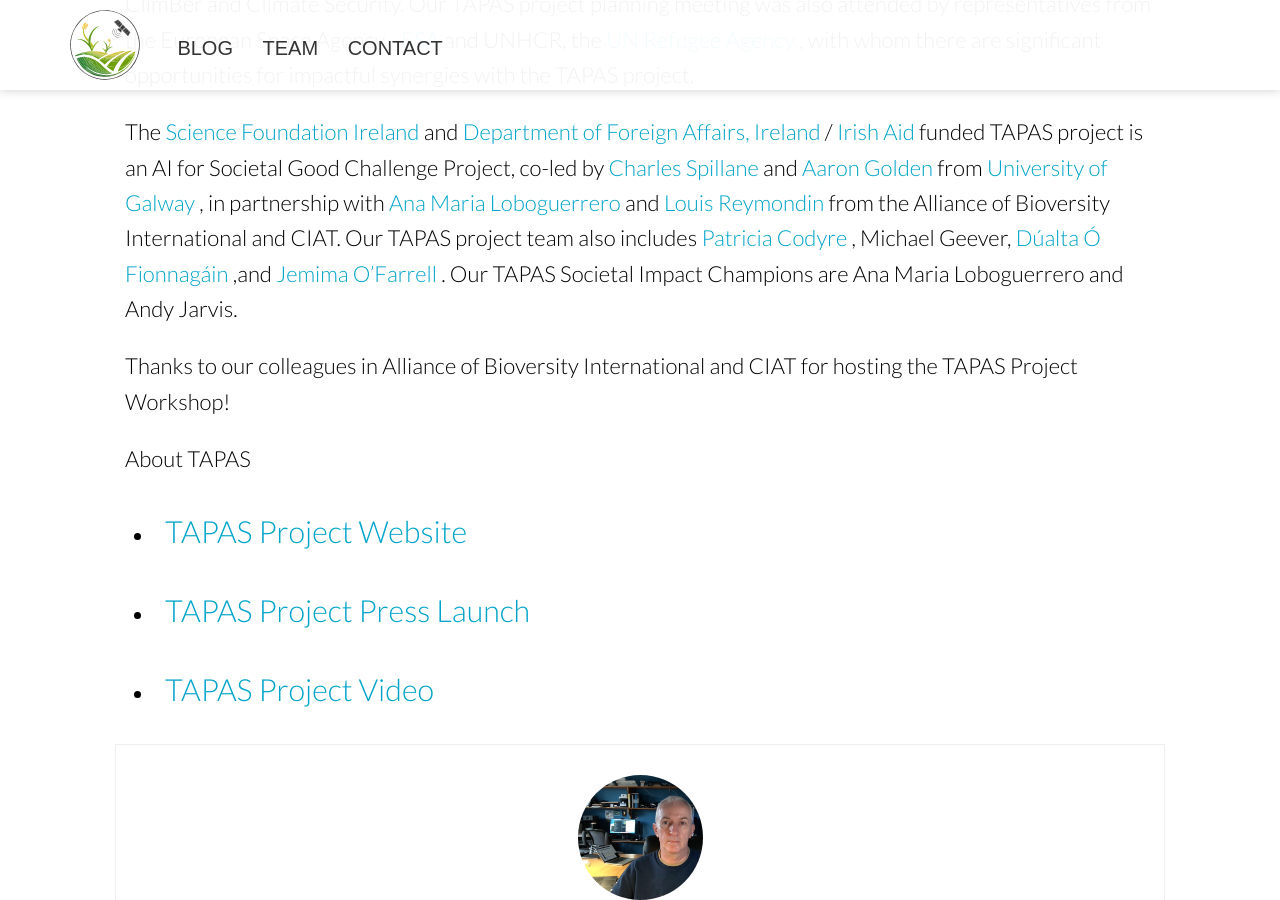
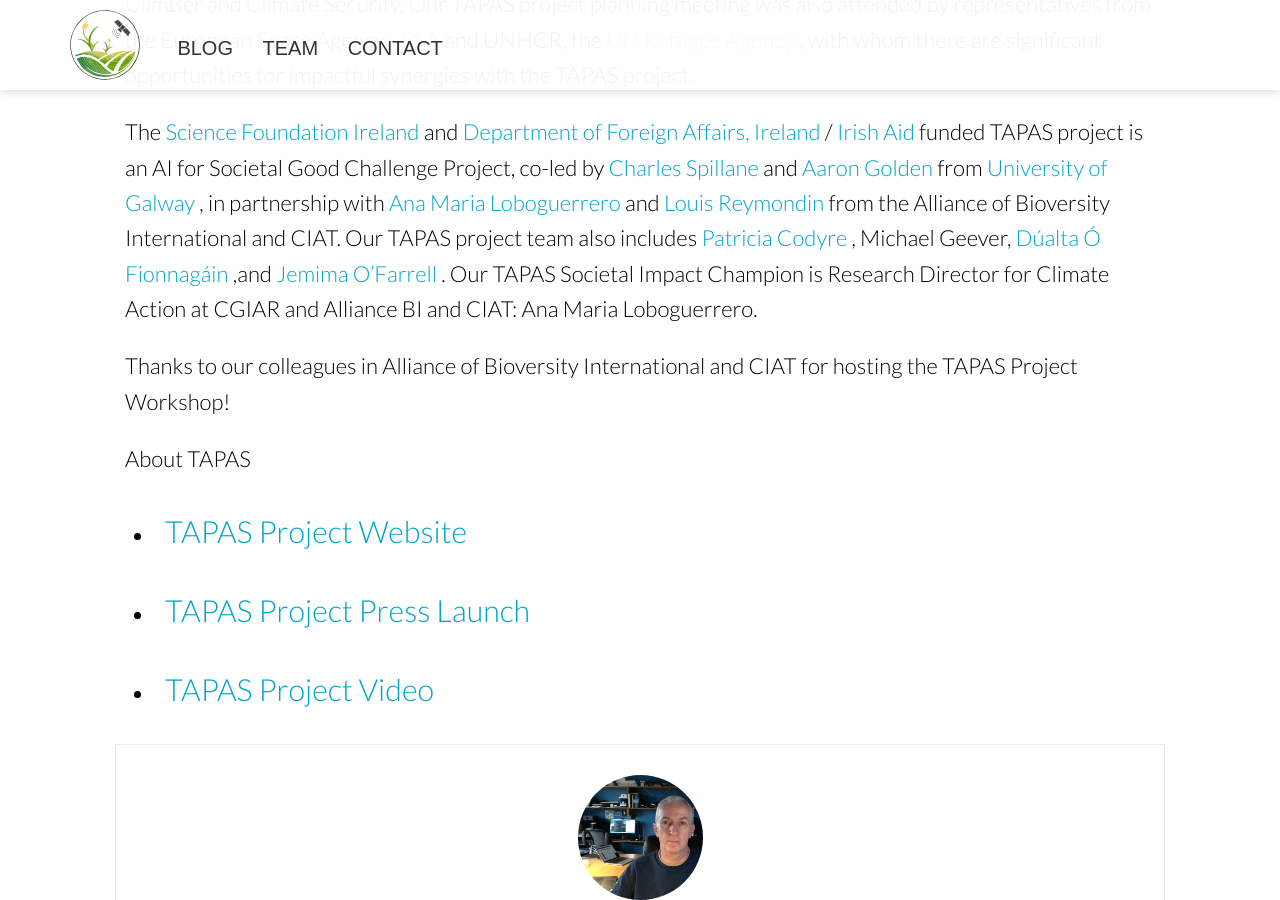
Before and after one commit to tapas-ai-project/tapas-ai-project.github.io, a Jekyll site: the page built from _posts/2024-03-10-RomeMeeting_Mar2024.md, in a window 1280 px wide and 900 px high, scrolled down 1020 px. Built offline with Jekyll 4.4.1, drawn with Linux system fonts in a browser that asks for light colours; nearby versions of some CDN libraries.

Commit message:
remove aj

```diff
--- a/_posts/2024-03-10-RomeMeeting_Mar2024.md
+++ b/_posts/2024-03-10-RomeMeeting_Mar2024.md
@@ -18,7 +18,7 @@
 Our TAPAS research team is developing AI-enabled satellite remote sensing methodologies for measuring productivity, emissions and adaptation in agricultural systems. To date, we have been developing a range of prototype methods and pipelines for AI-enabled satellite remote sensing of cropping systems, where we are co-developing use cases in partnership with a range of CGIAR System-wide Initiatives, including MITIGATE+, AMD, ClimBer and Climate Security. Our TAPAS project planning meeting was also attended by representatives from the European Space Agency - <a href="https://www.esa.int/"> ESA </a> and UNHCR, the <a href="https://www.unhcr.org/"> UN Refugee Agency </a>, with whom there are significant opportunities for impactful synergies with the TAPAS project.
 
 
-The <a href="https://www.sfi.ie/"> Science Foundation Ireland </a> and <a href="https://www.dfa.ie/"> Department of Foreign Affairs, Ireland </a> / <a href="https://www.irishaid.ie/"> Irish Aid </a> funded TAPAS project is an AI for Societal Good Challenge Project, co-led by <a href="https://ie.linkedin.com/in/charles-spillane-a0580813"> Charles Spillane </a> and <a href="https://ie.linkedin.com/in/aaron-golden-3701a286"> Aaron Golden </a> from <a href="https://www.universityofgalway.ie/"> University of Galway </a>, in partnership with <a href="https://it.linkedin.com/in/ana-maria-loboguerrero-3b0397a3/en"> Ana Maria Loboguerrero </a> and <a href="https://ch.linkedin.com/in/louis-reymondin-a190545"> Louis Reymondin </a> from the Alliance of Bioversity International and CIAT. Our TAPAS project team also includes <a href="https://ie.linkedin.com/in/patricia-codyre"> Patricia Codyre </a>, Michael Geever, <a href="https://ie.linkedin.com/in/ofionnad"> Dúalta Ó Fionnagáin </a>,and <a href="https://ie.linkedin.com/in/jemima-o-farrell"> Jemima O'Farrell </a>. Our TAPAS Societal Impact Champions are Ana Maria Loboguerrero and Andy Jarvis.
+The <a href="https://www.sfi.ie/"> Science Foundation Ireland </a> and <a href="https://www.dfa.ie/"> Department of Foreign Affairs, Ireland </a> / <a href="https://www.irishaid.ie/"> Irish Aid </a> funded TAPAS project is an AI for Societal Good Challenge Project, co-led by <a href="https://ie.linkedin.com/in/charles-spillane-a0580813"> Charles Spillane </a> and <a href="https://ie.linkedin.com/in/aaron-golden-3701a286"> Aaron Golden </a> from <a href="https://www.universityofgalway.ie/"> University of Galway </a>, in partnership with <a href="https://it.linkedin.com/in/ana-maria-loboguerrero-3b0397a3/en"> Ana Maria Loboguerrero </a> and <a href="https://ch.linkedin.com/in/louis-reymondin-a190545"> Louis Reymondin </a> from the Alliance of Bioversity International and CIAT. Our TAPAS project team also includes <a href="https://ie.linkedin.com/in/patricia-codyre"> Patricia Codyre </a>, Michael Geever, <a href="https://ie.linkedin.com/in/ofionnad"> Dúalta Ó Fionnagáin </a>,and <a href="https://ie.linkedin.com/in/jemima-o-farrell"> Jemima O'Farrell </a>. Our TAPAS Societal Impact Champion is Research Director for Climate Action at CGIAR and Alliance BI and CIAT: Ana Maria Loboguerrero.
 
 
 Thanks to our colleagues in Alliance of Bioversity International and CIAT for hosting the TAPAS Project Workshop!
```
Also changed, not shown: 2 other files.
